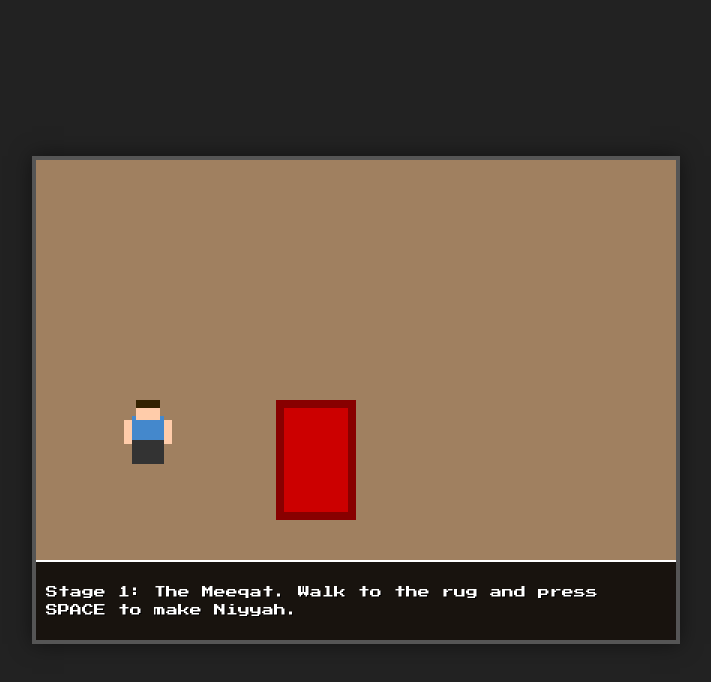
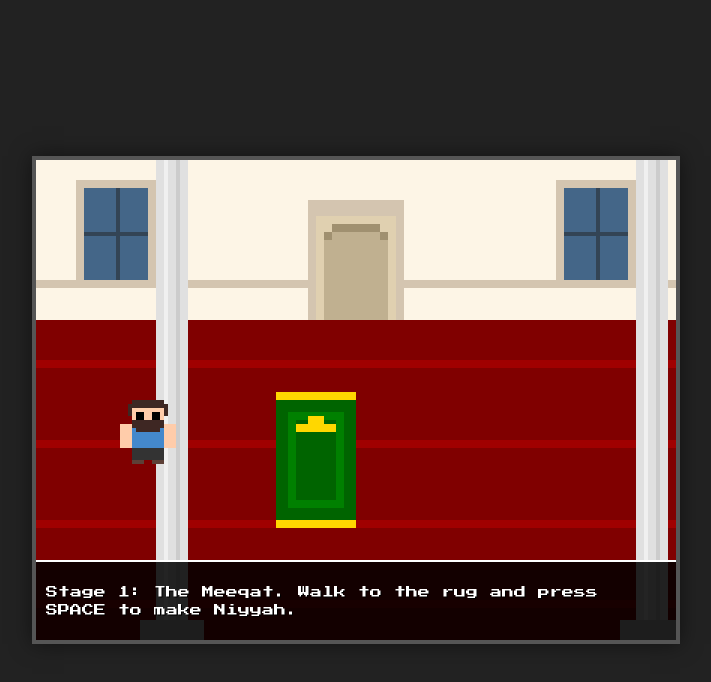
Before and after one commit to nadz94/Game-webapp, a plain HTML site: page pixel_hajj.html in a window 1280 px wide. Shown: the whole page, without its empty margins (284-995 px from the left). Drawn offline with Linux system fonts and the light colour scheme.

Commit message:
new code

```diff
--- a/pixel_hajj.html
+++ b/pixel_hajj.html
@@ -111,7 +111,17 @@
             STALL_WOOD: '#8b4513',
             KAABA_BLACK: '#111111',
             KAABA_GOLD: '#ffd700',
-            MARBLE: '#eeeeee'
+            MARBLE: '#eeeeee',
+            HAIR: '#3e2723',
+            SANDAL: '#5d4037',
+            IHRAM_SHADOW: '#dddddd',
+            WALL_CREAM: '#fdf5e6',
+            CARPET_RED: '#800000',
+            CARPET_PATTERN: '#a00000',
+            PILLAR_MARBLE: '#e0e0e0',
+            WINDOW_BLUE: '#446688',
+            RUG_GREEN: '#006400',
+            RUG_GOLD: '#ffd700'
         };
 
         // --- UTILS ---
@@ -197,15 +207,59 @@
             }
 
             drawPlayer(x, y, isIhram, isHairCut) {
-                const dx = x;
-                const dy = y;
-                this.rect(dx + 4, dy + 4, 8, 10, isIhram ? COLORS.WHITE : COLORS.SHIRT);
-                if (!isIhram) this.rect(dx + 4, dy + 10, 8, 6, COLORS.PANTS);
-                this.rect(dx + 5, dy, 6, 5, COLORS.SKIN);
-                if (!isHairCut) this.rect(dx + 5, dy, 6, 2, '#332200');
-                else this.rect(dx + 5, dy, 6, 1, '#332200');
-                this.rect(dx + 2, dy + 5, 2, 6, isIhram ? COLORS.WHITE : COLORS.SKIN);
-                this.rect(dx + 12, dy + 5, 2, 6, isIhram ? COLORS.WHITE : COLORS.SKIN);
+                const dx = Math.floor(x);
+                const dy = Math.floor(y);
+
+                // --- FEET & SANDALS ---
+                // Left foot
+                this.rect(dx + 4, dy + 14, 3, 2, COLORS.SKIN);
+                this.rect(dx + 4, dy + 15, 3, 1, COLORS.SANDAL);
+                // Right foot
+                this.rect(dx + 9, dy + 14, 3, 2, COLORS.SKIN);
+                this.rect(dx + 9, dy + 15, 3, 1, COLORS.SANDAL);
+
+                // --- BODY ---
+                if (isIhram) {
+                    // Main white garment
+                    this.rect(dx + 3, dy + 6, 10, 9, COLORS.WHITE);
+                    // Draping/Shadow details
+                    this.rect(dx + 3, dy + 8, 2, 1, COLORS.IHRAM_SHADOW);
+                    this.rect(dx + 11, dy + 10, 2, 1, COLORS.IHRAM_SHADOW);
+                    this.rect(dx + 4, dy + 12, 8, 1, COLORS.IHRAM_SHADOW);
+                } else {
+                    // Normal clothes (Shirt + Pants)
+                    this.rect(dx + 3, dy + 6, 10, 6, COLORS.SHIRT);
+                    this.rect(dx + 4, dy + 12, 8, 3, COLORS.PANTS);
+                }
+
+                // --- ARMS ---
+                // Left arm
+                this.rect(dx + 1, dy + 6, 3, 6, COLORS.SKIN);
+                // Right arm
+                this.rect(dx + 12, dy + 6, 3, 6, COLORS.SKIN);
+
+                // --- HEAD ---
+                // Face base
+                this.rect(dx + 4, dy, 8, 7, COLORS.SKIN);
+
+                // Hair
+                if (!isHairCut) {
+                    this.rect(dx + 4, dy, 8, 2, COLORS.HAIR); // Top hair
+                    this.rect(dx + 3, dy + 1, 1, 3, COLORS.HAIR); // Sideburn L
+                    this.rect(dx + 12, dy + 1, 1, 3, COLORS.HAIR); // Sideburn R
+                } else {
+                    this.rect(dx + 4, dy, 8, 1, COLORS.HAIR); // Stubble
+                }
+
+                // Eyes
+                this.rect(dx + 5, dy + 3, 2, 2, COLORS.BLACK);
+                this.rect(dx + 9, dy + 3, 2, 2, COLORS.BLACK);
+
+                // Beard
+                if (!isHairCut) {
+                    this.rect(dx + 4, dy + 5, 8, 2, COLORS.HAIR);
+                    this.rect(dx + 5, dy + 7, 6, 1, COLORS.HAIR);
+                }
             }
 
             drawCloud(x, y) {
@@ -342,9 +396,80 @@
                 }
             }
             draw(renderer) {
-                renderer.clear('#a08060');
-                renderer.rect(this.rug.x, this.rug.y, this.rug.w, this.rug.h, COLORS.RUG_RED);
-                renderer.rect(this.rug.x + 2, this.rug.y + 2, this.rug.w - 4, this.rug.h - 4, COLORS.RUG_DETAIL);
+                // 1. Floor (Carpet)
+                renderer.clear(COLORS.CARPET_RED);
+                // Carpet rows (Saff)
+                for (let y = 50; y < this.mapH; y += 20) {
+                    renderer.rect(0, y, this.mapW, 2, COLORS.CARPET_PATTERN);
+                }
+
+                // 2. Walls
+                // Back wall
+                renderer.rect(0, 0, this.mapW, 40, COLORS.WALL_CREAM);
+                // Decorative stripe on wall
+                renderer.rect(0, 30, this.mapW, 2, '#d4c5b0');
+
+                // Mihrab (Niche) - Centered
+                const mx = this.mapW / 2 - 12;
+                const my = 10;
+                renderer.rect(mx, my, 24, 30, '#d4c5b0'); // Outline
+                renderer.rect(mx + 2, my + 4, 20, 26, '#e0d0b0'); // Inner
+                renderer.rect(mx + 4, my + 8, 16, 22, '#c0b090'); // Deep niche
+                // Arch top for Mihrab
+                renderer.rect(mx + 4, my + 8, 2, 2, '#a09070');
+                renderer.rect(mx + 18, my + 8, 2, 2, '#a09070');
+                renderer.rect(mx + 6, my + 6, 12, 2, '#a09070');
+
+                // Windows/Arches on back wall (Skip center for Mihrab)
+                for (let i = 10; i < this.mapW; i += 40) {
+                    if (Math.abs(i - (this.mapW / 2 - 10)) < 30) continue; // Skip if near Mihrab
+                    renderer.rect(i, 5, 20, 25, '#d4c5b0'); // Arch outline
+                    renderer.rect(i + 2, 7, 16, 23, COLORS.WINDOW_BLUE); // Window pane
+                    renderer.rect(i + 10, 7, 1, 23, '#334455'); // Bar V
+                    renderer.rect(i + 2, 18, 16, 1, '#334455'); // Bar H
+                }
+
+                // 3. Pillars
+                const pillarY = 35;
+                for (let i = 30; i < this.mapW; i += 60) {
+                    if (Math.abs(i - (this.mapW / 2)) < 20) continue; // Don't block Mihrab view
+                    // Base
+                    renderer.rect(i - 4, pillarY + 80, 16, 8, '#c0c0c0');
+                    // Shaft
+                    renderer.rect(i, 0, 8, pillarY + 80, COLORS.PILLAR_MARBLE);
+                    // Detail lines
+                    renderer.rect(i + 2, 0, 1, pillarY + 80, '#f0f0f0');
+                    renderer.rect(i + 5, 0, 1, pillarY + 80, '#cccccc');
+                }
+
+                // 4. Interaction Rug (The specific one for Niyyah)
+                // Fringes
+                renderer.rect(this.rug.x, this.rug.y - 2, this.rug.w, 2, COLORS.RUG_GOLD);
+                renderer.rect(this.rug.x, this.rug.y + this.rug.h, this.rug.w, 2, COLORS.RUG_GOLD);
+
+                // Base
+                renderer.rect(this.rug.x, this.rug.y, this.rug.w, this.rug.h, COLORS.RUG_GREEN);
+
+                // Inner Arch Design
+                renderer.rect(this.rug.x + 3, this.rug.y + 3, 2, this.rug.h - 6, '#008000'); // Left border
+                renderer.rect(this.rug.x + this.rug.w - 5, this.rug.y + 3, 2, this.rug.h - 6, '#008000'); // Right border
+                renderer.rect(this.rug.x + 3, this.rug.y + 3, this.rug.w - 6, 2, '#008000'); // Top border
+                renderer.rect(this.rug.x + 3, this.rug.y + this.rug.h - 5, this.rug.w - 6, 2, '#008000'); // Bottom border
+
+                // Arch top
+                renderer.rect(this.rug.x + 5, this.rug.y + 6, this.rug.w - 10, 2, COLORS.RUG_GOLD);
+                renderer.rect(this.rug.x + 8, this.rug.y + 4, this.rug.w - 16, 2, COLORS.RUG_GOLD);
+
+                // Highlight if player is close
+                const p = this.game.player;
+                const r = this.rug;
+                if (p.x < r.x + r.w + 10 && p.x + p.w > r.x - 10 &&
+                    p.y < r.y + r.h + 10 && p.y + p.h > r.y - 10) {
+                    renderer.rect(this.rug.x - 2, this.rug.y - 2, this.rug.w + 4, 2, '#ffd700');
+                    renderer.rect(this.rug.x - 2, this.rug.y + this.rug.h, this.rug.w + 4, 2, '#ffd700');
+                    renderer.rect(this.rug.x - 2, this.rug.y, 2, this.rug.h, '#ffd700');
+                    renderer.rect(this.rug.x + this.rug.w, this.rug.y, 2, this.rug.h, '#ffd700');
+                }
             }
         }
 
```
Also changed, not shown: 1 other file.
